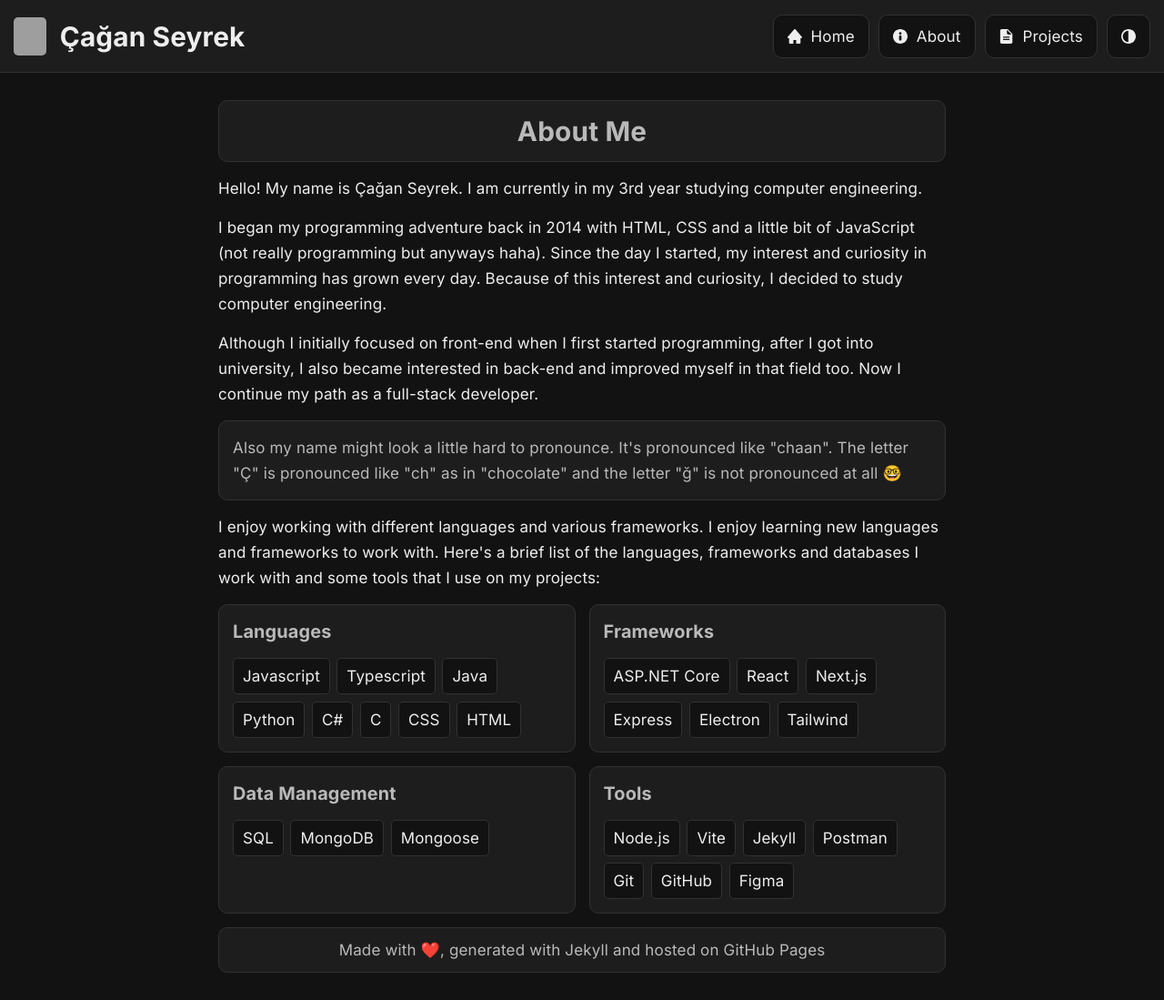
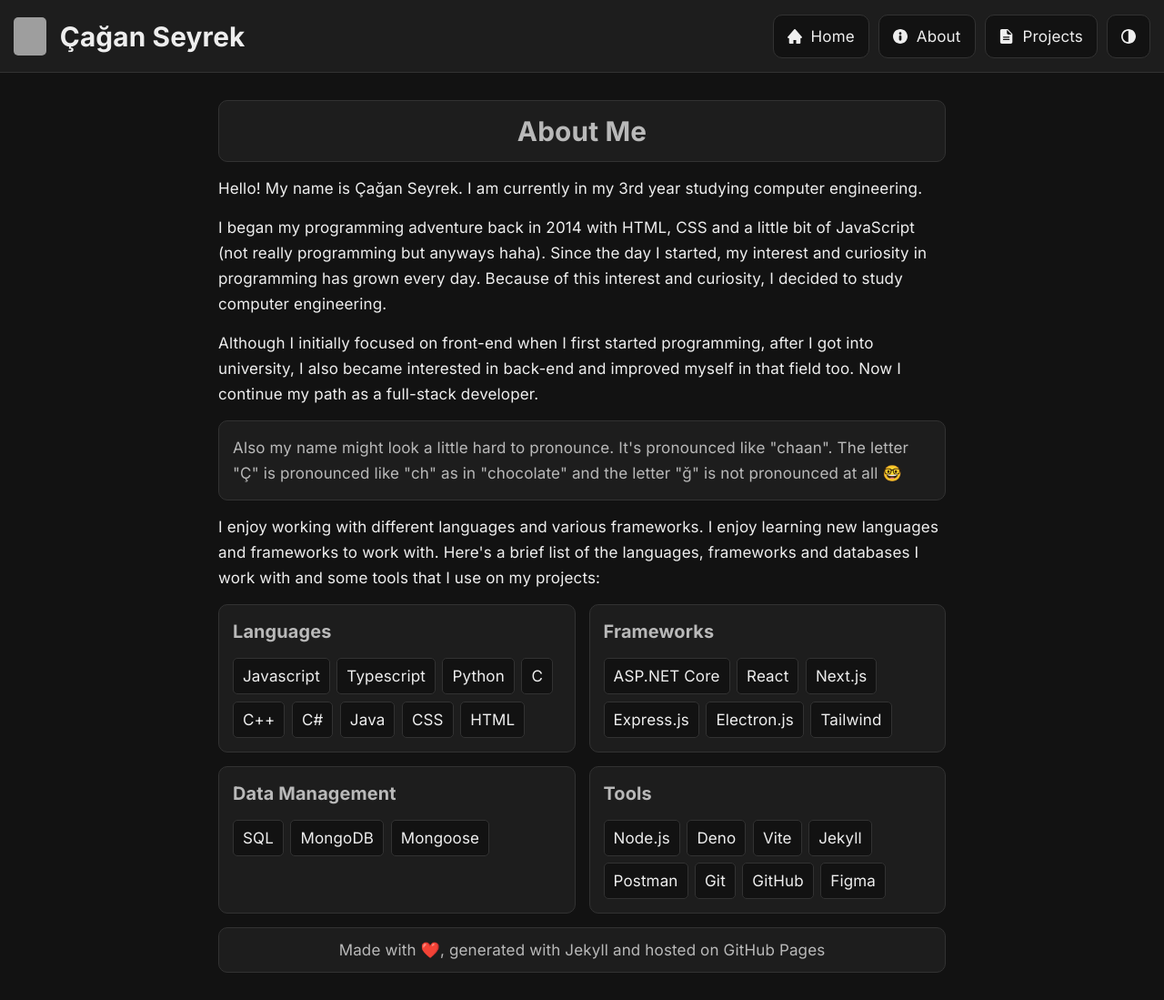
Before and after one commit to caganseyrek/caganseyrek.github.io, a Jekyll site: the page built from pages/about.md, in a window 1280 px wide. Shown: the whole page at 91% size. Built offline with Jekyll 4.4.1, drawn with Linux system fonts in a browser that asks for light colours; grey boxes are pictures that could not be loaded.

Commit message:
Updated techstack

```diff
--- a/_data/techstack.yml
+++ b/_data/techstack.yml
@@ -1,12 +1,12 @@
 - title: Languages
-  list: [Javascript, Typescript, Java, Python, C#, C, CSS, HTML]
-  # to be added > Ruby, C++, Rust, PHP
+  list: [Javascript, Typescript, Python, C, C++, C#, Java, CSS, HTML]
+  # to be added > Ruby,  Rust, PHP
 - title: Frameworks
-  list: [ASP.NET Core, React, Next.js, Express, Electron, Tailwind]
+  list: [ASP.NET Core, React, Next.js, Express.js, Electron.js, Tailwind]
   # to be added > Rails, Django, Flask, Remix, Gatsby
 - title: Data Management
   list: [SQL, MongoDB, Mongoose]
   # to be added > MySQL, PostgreSQL, SQLite3
 - title: Tools
-  list: [Node.js, Vite, Jekyll, Postman, Git, GitHub, Figma]
+  list: [Node.js, Deno, Vite, Jekyll, Postman, Git, GitHub, Figma]
   # to be added > Docker, GraphQL
```
